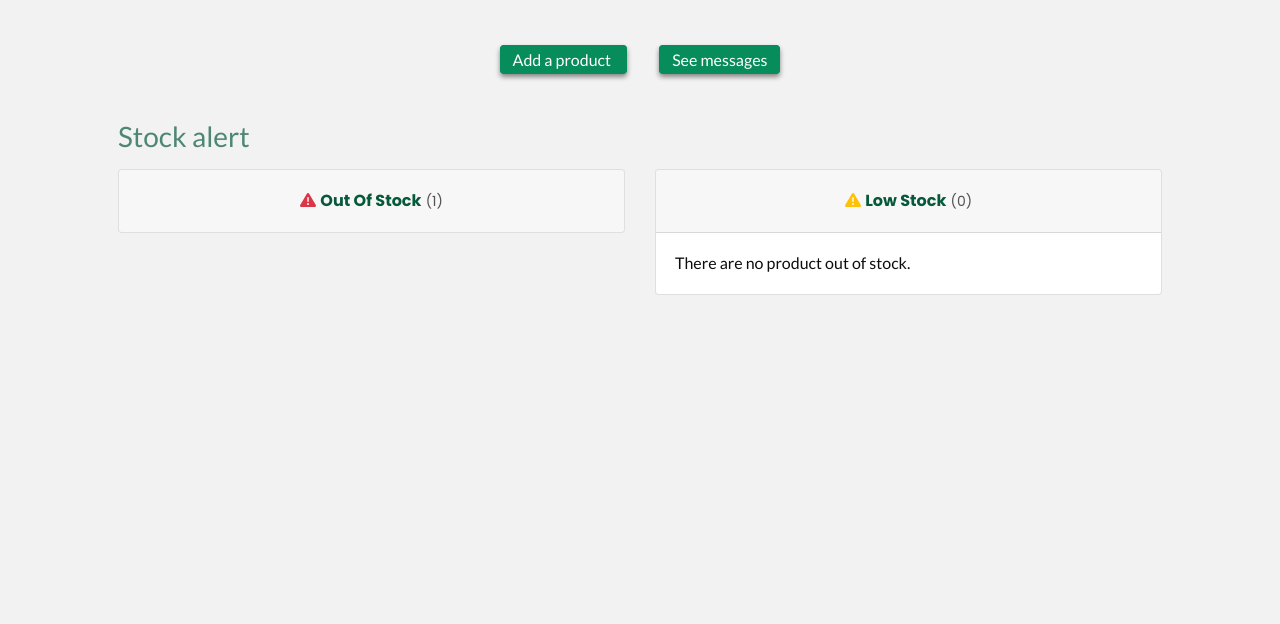
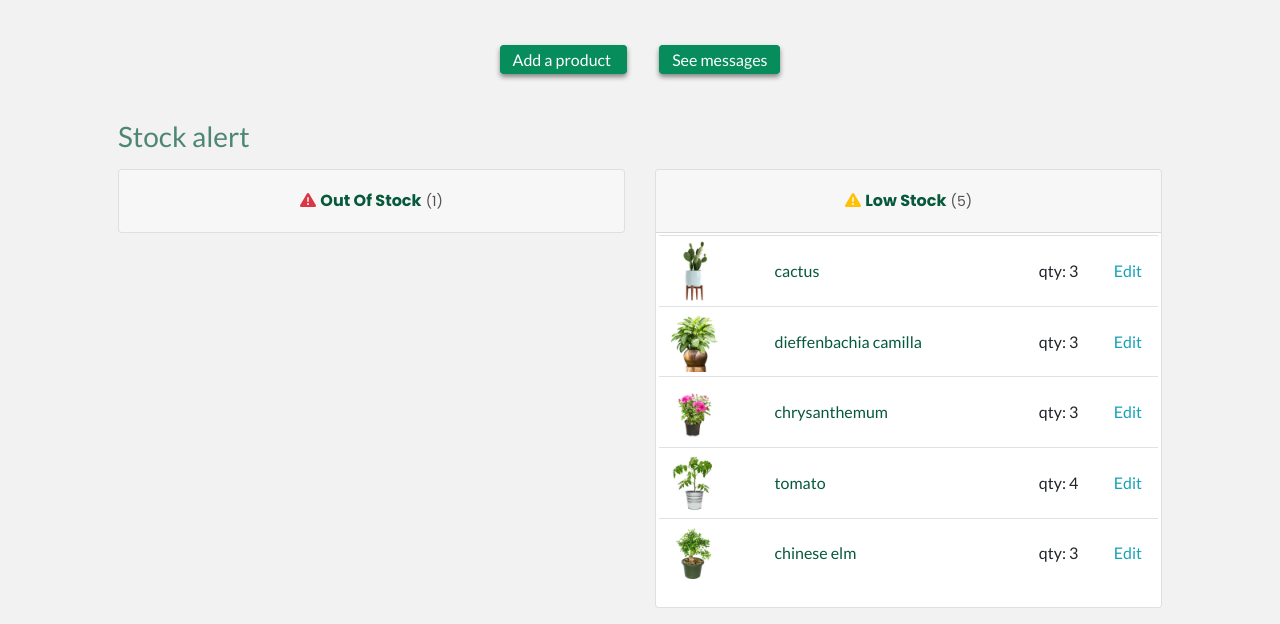
Before and after one commit to Tom-Nagy/what-you-need, a Django app: page /profile/store_management/ in a window 1280 px wide, after a click that opens the changed part. Shown: the part 189-813 px from the top of the page. Before the commit the page ends 484 px from the top, so only its background shows below. Run offline with Django 3.2, Linux system fonts and the light colour scheme; the visitor is signed in with stand-in values (Sample User, id 1); data comes from the database, SQL or seed files in the repository; some libraries are stand-ins or nearby versions.

Commit message:
Add low stock product

```diff
--- a/profiles/templates/profiles/includes/stock_alert_items.html
+++ b/profiles/templates/profiles/includes/stock_alert_items.html
@@ -18,7 +18,7 @@
             {{ product.name }}
         </a>
     </td>
-    <td>
+    <td class="align-middle text-center">
         {% if product.quantity != 0 %}
             qty: {{ product.quantity }}
         {% endif %}
@@ -49,7 +49,7 @@
             </a>
         </span>
         {% if product.quantity != 0 %}
-            <span>qty: {{ product.quantity }}</span>
+            <span class="float-right mt-3">qty: {{ product.quantity }}</span>
         {% endif %}
         <p class="text-right mb-1">
             <a class="text-info" href="{% url 'edit_product' product.id %}"
--- a/profiles/views.py
+++ b/profiles/views.py
@@ -85,11 +85,16 @@ def store_management(request):
         return redirect(reverse('home'))
 
     product_out_of_stock = Product.objects.filter(quantity=0)
-    # product_low_stock = Product.objects.filter(quantity<=5)
+    product_low_stock = []
+    products = Product.objects.all()
+    for product in products:
+        if product.quantity != 0 and product.quantity <= 5:
+            product_low_stock.append(product)
 
     template = 'profiles/store_management.html'
     context = {
         'product_out_of_stock': product_out_of_stock,
+        'product_low_stock': product_low_stock,
     }
 
     return render(request, template, context)
```
